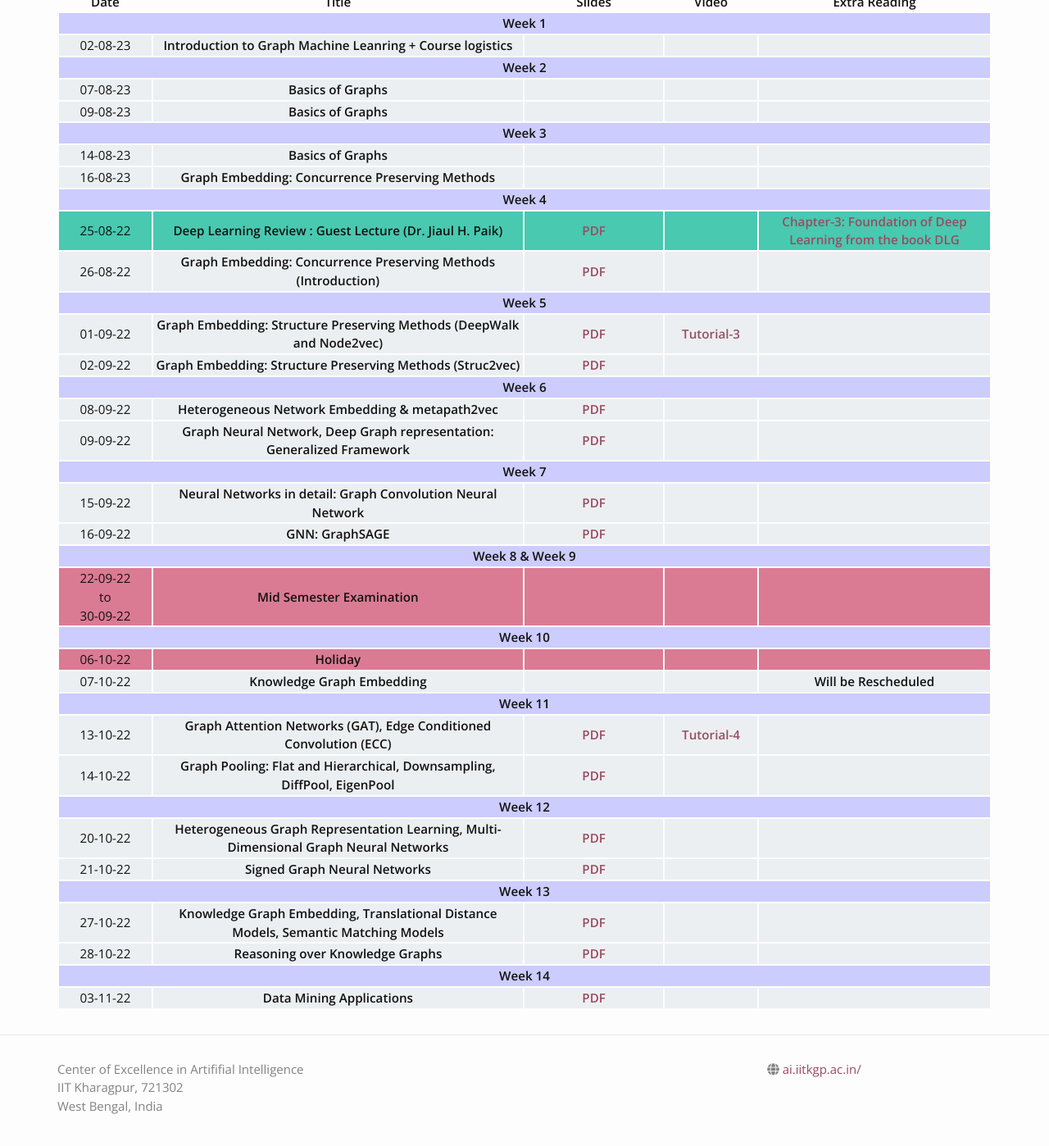
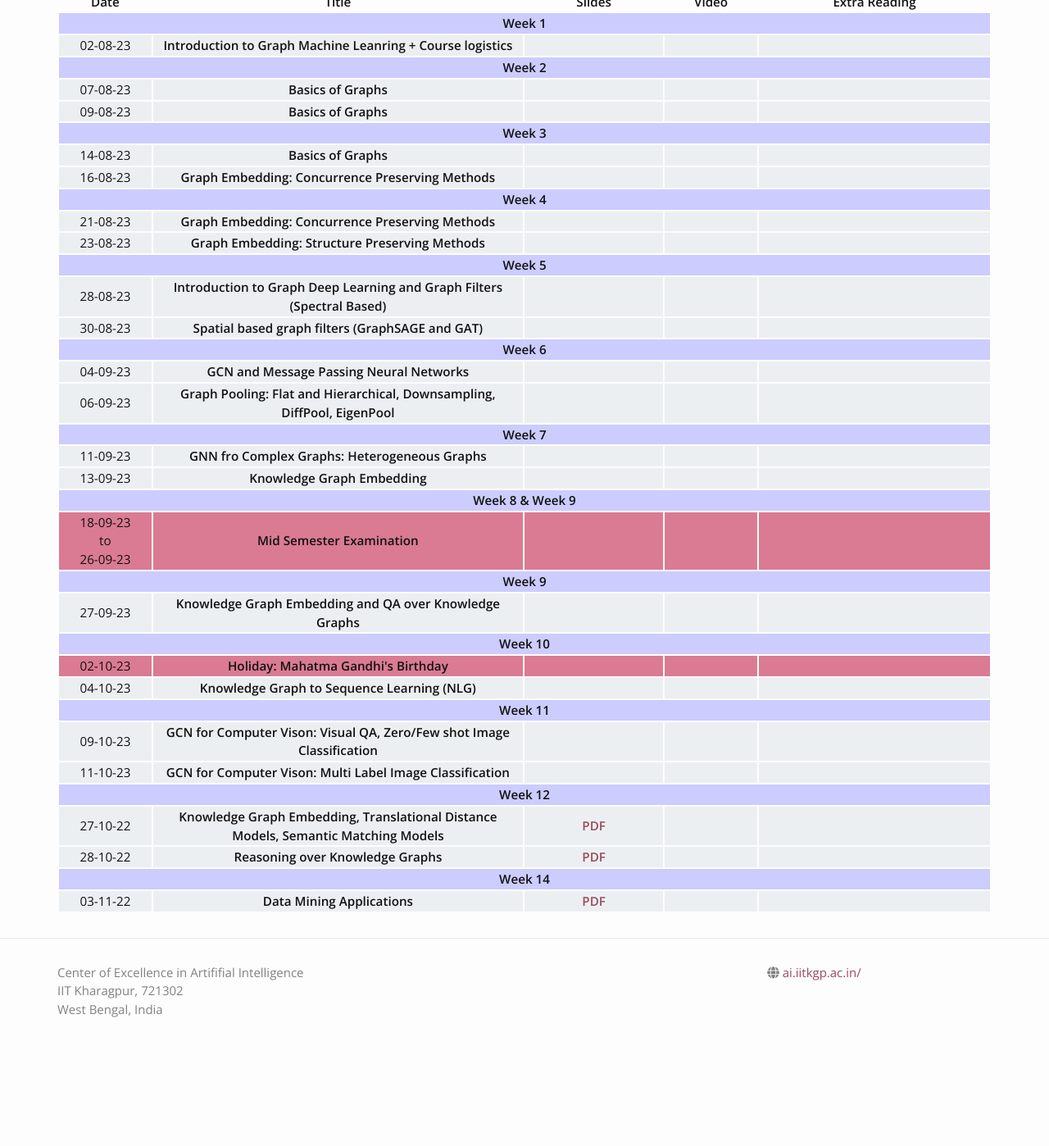
Before and after one commit to plaban/GMLFA_Autumn_2023, a Jekyll site: the page built from schedule.md, in a window 1280 px wide and 1400 px high, scrolled down 371 px. Shown: the whole window at 82% size. Built offline with Jekyll 4.4.1, drawn with Linux system fonts in a browser that asks for light colours; nearby versions of some CDN libraries; after the commit the page ends 1673 px from its top, so only the background shows below that.

Commit message:
updated schedule

```diff
--- a/_layouts/schedule.html
+++ b/_layouts/schedule.html
@@ -74,23 +74,17 @@ layout: default
                 <th colspan=5 align="center" style="vertical-align:middle;">Week 4</th>
         </tr>
 
-            <tr bgcolor="#48C9B0">
-                <td align="center">25-08-22</td>
-                <td align="center"><b>Deep Learning Review : Guest Lecture (Dr. Jiaul H. Paik)</b></td>
-                <td align="center">
-                    <a href="https://drive.google.com/file/d/1XKIOEQia45KmSg-XPtBN0i7Bz0vESpZB/view?usp=sharing" target="_blank"><b>PDF</b></a>
-                </td>
+            <tr bgcolor="#ECEFF1">
+                <td align="center">21-08-23</td>
+                <td align="center"><b>Graph Embedding: Concurrence Preserving Methods</b></td>
                 <td align="center"></td>
-                <td align="center">
-                    <a href="https://web.njit.edu/~ym329/dlg_book/chapter3.html" target="_blank"><b>Chapter-3: Foundation of Deep Learning from the book DLG</b></a>
-                </td>
+                <td align="center"></td>
+                <td align="center"></td>
             </tr>
             <tr bgcolor="#ECEFF1">
-                <td align="center">26-08-22</td>
-                <td align="center"><b>Graph Embedding: Concurrence Preserving Methods (Introduction)</b></td>
-                <td align="center">
-                    <a href="https://drive.google.com/file/d/187VFaHeD96fV2TwWuXXj5O3e5oY19aLq/view?usp=sharing" target="_blank"><b>PDF</b></a>
-                </td>
+                <td align="center">23-08-23</td>
+                <td align="center"><b>Graph Embedding: Structure Preserving Methods</b></td>
+                <td align="center"></td>
                 <td align="center"></td>
                 <td align="center"></td>
             </tr>
@@ -100,22 +94,16 @@ layout: default
         </tr>
 
             <tr bgcolor="#ECEFF1">
-                <td align="center">01-09-22</td>
-                <td align="center"><b>Graph Embedding: Structure Preserving Methods (DeepWalk and Node2vec)</b></td>
-                <td align="center">
-                    <a href="https://drive.google.com/file/d/1BJ1ZCCw10O8B8Xl16Wvpro0Zm3mAvstU/view?usp=sharing" target="_blank"><b>PDF</b></a>
-                </td>
-                <td align="center">
-                    <a href="https://youtu.be/eUeCXMpyJK4" target="_blank"><b>Tutorial-3</b></a>
-                </td>
+                <td align="center">28-08-23</td>
+                <td align="center"><b>Introduction to Graph Deep Learning and Graph Filters (Spectral Based)</b></td>
+                <td align="center"></td>
+                <td align="center"></td>
                 <td align="center"></td>
             </tr>
             <tr bgcolor="#ECEFF1">
-                <td align="center">02-09-22</td>
-                <td align="center"><b>Graph Embedding: Structure Preserving Methods (Struc2vec)</b></td>
-                <td align="center">
-                    <a href="https://drive.google.com/file/d/1peOm0IsaBS0azgDXYiMMqJw_-0Q5hyo1/view?usp=sharing" target="_blank"><b>PDF</b></a>
-                </td>
+                <td align="center">30-08-23</td>
+                <td align="center"><b>Spatial based graph filters (GraphSAGE and GAT)</b></td>
+                <td align="center"></td>
                 <td align="center"></td>
                 <td align="center"></td>
             </tr>
@@ -125,20 +113,16 @@ layout: default
         </tr>
 
             <tr bgcolor="#ECEFF1">
-                <td align="center">08-09-22</td>
-                <td align="center"><b> Heterogeneous Network Embedding & metapath2vec</b></td>
-                <td align="center">
-                    <a href="https://drive.google.com/file/d/1mzq9Zlw_xqsXjbVWTITsMkeu2Btx1jJ2/view?usp=sharing" target="_blank"><b>PDF</b></a>
-                </td>
+                <td align="center">04-09-23</td>
+                <td align="center"><b> GCN and Message Passing Neural Networks </b></td>
+                <td align="center"></td>
                 <td align="center"></td>
                 <td align="center"></td>
             </tr>
             <tr bgcolor="#ECEFF1">
-                <td align="center">09-09-22</td>
-                <td align="center"><b>Graph Neural Network, Deep Graph representation: Generalized Framework</b></td>
-                <td align="center">
-                    <a href="https://drive.google.com/file/d/1sJRS_rTFoPWtYmo7UWEVC2Ka2vfL72hy/view?usp=sharing" target="_blank"><b>PDF</b></a>
-                </td>
+                <td align="center">06-09-23</td>
+                <td align="center"><b>Graph Pooling: Flat and Hierarchical, Downsampling, DiffPool, EigenPool</b></td>
+                <td align="center"></td>
                 <td align="center"></td>
                 <td align="center"></td>
             </tr>
@@ -148,20 +132,16 @@ layout: default
         </tr>
 
             <tr bgcolor="#ECEFF1">
-                <td align="center">15-09-22</td>
-                <td align="center"><b>Neural Networks in detail: Graph Convolution Neural Network</b></td>
-                <td align="center">
-                    <a href="https://drive.google.com/file/d/1_TOyOwPDERu4nETyNfXGcuwpzjgJDytD/view?usp=sharing" target="_blank"><b>PDF</b></a>
-                </td>
+                <td align="center">11-09-23</td>
+                <td align="center"><b>GNN fro Complex Graphs: Heterogeneous Graphs</b></td>
+                <td align="center"></td>
                 <td align="center"></td>
                 <td align="center"></td>
             </tr>
             <tr bgcolor="#ECEFF1">
-                <td align="center">16-09-22</td>
-                <td align="center"><b>GNN: GraphSAGE</b></td>
-                <td align="center">
-                    <a href="https://drive.google.com/file/d/1b0tkXgtAK2RZmcRT8UYJY_1GzukcETCI/view?usp=sharing" target="_blank"><b>PDF</b></a>
-                </td>
+                <td align="center">13-09-23</td>
+                <td align="center"><b>Knowledge Graph Embedding</b></td>
+                <td align="center"></td>
                 <td align="center"></td>
                 <td align="center"></td>
             </tr>
@@ -171,11 +151,11 @@ layout: default
         </tr>
 
             <tr bgcolor="#da7b93">
-                <td align="center">22-09-22
+                <td align="center">18-09-23
                     <br>
                     to
                     <br>
-                    30-09-22
+                    26-09-23
                 </td>
                 <td align="center"><b>Mid Semester Examination</b></td>
                 <td align="center"></td>
@@ -183,22 +163,34 @@ layout: default
                 <td align="center"></td>
             </tr>
         <tr bgcolor="#CCCCFF">
+                <th colspan=5 align="center" style="vertical-align:middle;">Week 9</th>
+        </tr>
+
+            <tr bgcolor="#ECEFF1">
+                <td align="center">27-09-23</td>
+                <td align="center"><b>Knowledge Graph Embedding and QA over Knowledge Graphs</b></td>
+                <td align="center"></td>
+                <td align="center"></td>
+                <td align="center"><b></b></td>
+            </tr>
+
+        <tr bgcolor="#CCCCFF">
                 <th colspan=5 align="center" style="vertical-align:middle;">Week 10</th>
         </tr>
 
             <tr bgcolor="#da7b93">
-                <td align="center">06-10-22</td>
-                <td align="center"><b>Holiday</b></td>
+                <td align="center">02-10-23</td>
+                <td align="center"><b>Holiday: Mahatma Gandhi's Birthday</b></td>
                 <td align="center"></td>
                 <td align="center"></td>
                 <td align="center"></td>
             </tr>
             <tr bgcolor="#ECEFF1">
-                <td align="center">07-10-22</td>
-                <td align="center"><b>Knowledge Graph Embedding</b></td>
+                <td align="center">04-10-23</td>
+                <td align="center"><b>Knowledge Graph to Sequence Learning (NLG)</b></td>
                 <td align="center"></td>
                 <td align="center"></td>
-                <td align="center"><b>Will be Rescheduled</b></td>
+                <td align="center"></td>
             </tr>
 
         <tr bgcolor="#CCCCFF">
@@ -206,51 +198,22 @@ layout: default
         </tr>
 
             <tr bgcolor="#ECEFF1">
-                <td align="center">13-10-22</td>
-                <td align="center"><b>Graph Attention Networks (GAT), Edge Conditioned Convolution (ECC)</b></td>
-                <td align="center">
-                    <a href="https://drive.google.com/file/d/1DepOYqoW1YdHFC4gQlvxKlhSDWiJBG00/view?usp=sharing" target="_blank"><b>PDF</b></a>
-                </td>
-                <td align="center">
-                    <a href="https://youtu.be/hB4YQqzzh3I" target="_blank"><b>Tutorial-4</b></a>
-                </td>
+                <td align="center">09-10-23</td>
+                <td align="center"><b>GCN for Computer Vison: Visual QA, Zero/Few shot Image Classification</b></td>
+                <td align="center"></td>
+                <td align="center"></td>
                 <td align="center"></td>
             </tr>
             <tr bgcolor="#ECEFF1">
-                <td align="center">14-10-22</td>
-                <td align="center"><b>Graph Pooling: Flat and Hierarchical, Downsampling, DiffPool, EigenPool</b></td>
-                <td align="center">
-                    <a href="https://drive.google.com/file/d/1N0hrXy7FzNATC5uAoQzx0uwy0cTew7lj/view?usp=sharing" traget = "_blank"><b>PDF</b></a>
-                </td>
+                <td align="center">11-10-23</td>
+                <td align="center"><b>GCN for Computer Vison: Multi Label Image Classification</b></td>
+                <td align="center"></td>
                 <td align="center"></td>
                 <td align="center"></td>
             </tr>
 
         <tr bgcolor="#CCCCFF">
                 <th colspan=5 align="center" style="vertical-align:middle;">Week 12</th>
-        </tr>
-
-            <tr bgcolor="#ECEFF1">
-                <td align="center">20-10-22</td>
-                <td align="center"><b>Heterogeneous Graph Representation Learning, Multi-Dimensional Graph Neural Networks</b></td>
-                <td align="center">
-                    <a href="https://drive.google.com/file/d/1g0_ncnsdzwudcMK1w0a-ZqSzUA1hn9KD/view?usp=sharing" traget = "_blank"><b>PDF</b></a>
-                </td>
-                <td align="center"></td>
-                <td align="center"></td>
-            </tr>
-            <tr bgcolor="#ECEFF1">
-                <td align="center">21-10-22</td>
-                <td align="center"><b>Signed Graph Neural Networks</b></td>
-                <td align="center">
-                    <a href="https://drive.google.com/file/d/1C_MKPelIKXR5xqoBpGtgExRy_bTpscOe/view?usp=sharing" traget = "_blank"><b>PDF</b></a>
-                </td>
-                <td align="center"></td>
-                <td align="center"></td>
-            </tr>
-
-        <tr bgcolor="#CCCCFF">
-                <th colspan=5 align="center" style="vertical-align:middle;">Week 13</th>
         </tr>
 
             <tr bgcolor="#ECEFF1">
```
